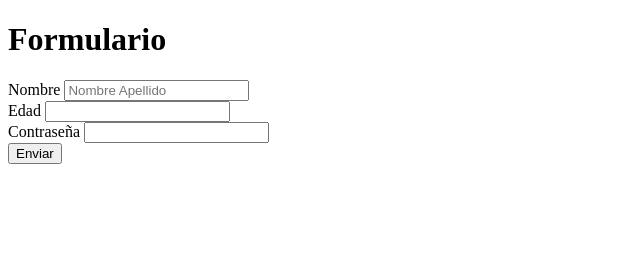
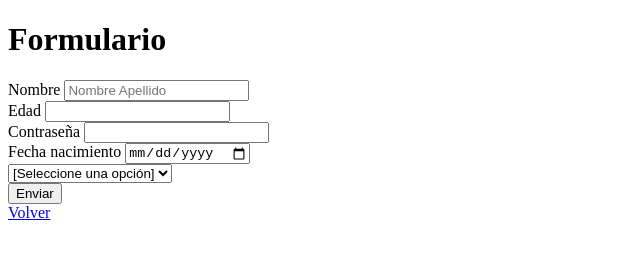
Before and after one commit to Sm0LMish1/Guia, a plain HTML site: page formulario.html in a window 1280 px wide. Shown: the whole page, without its empty margins (0-640 px from the left). Drawn offline with Linux system fonts and the light colour scheme.

Commit message:
formulario terminado

```diff
--- a/formulario.html
+++ b/formulario.html
@@ -17,7 +17,26 @@
         <label for="password">Contraseña</label>
         <input type="password" name="password" id="password">
         <br>
+        <label for="fnacimiento">Fecha nacimiento</label>
+        <input type="date" name="fnacimiento" id="fnacimiento">
+        <br>
+        <select name="pais" id="pais">
+            <option value="Pais">[Seleccione una opción]</option>
+            <optgroup label="America">
+            <option value="1">Chile</option>
+            <option value="2">Colombia</option>
+            <option value="3">Peru</option>
+            </optgroup>
+            <optgroup label="Europa">
+            <option value="4">España</option>
+            <option value="5">Italia</option>
+            <option value="6">Francia</option>
+            </optgroup>
+
+        </select>
+        <br>
         <input type="submit" value="Enviar">
     </form>
+    <a href="index.html">Volver</a>
 </body>
 </html>
```
Also changed, not shown: index.html (+1 -0 lines).
